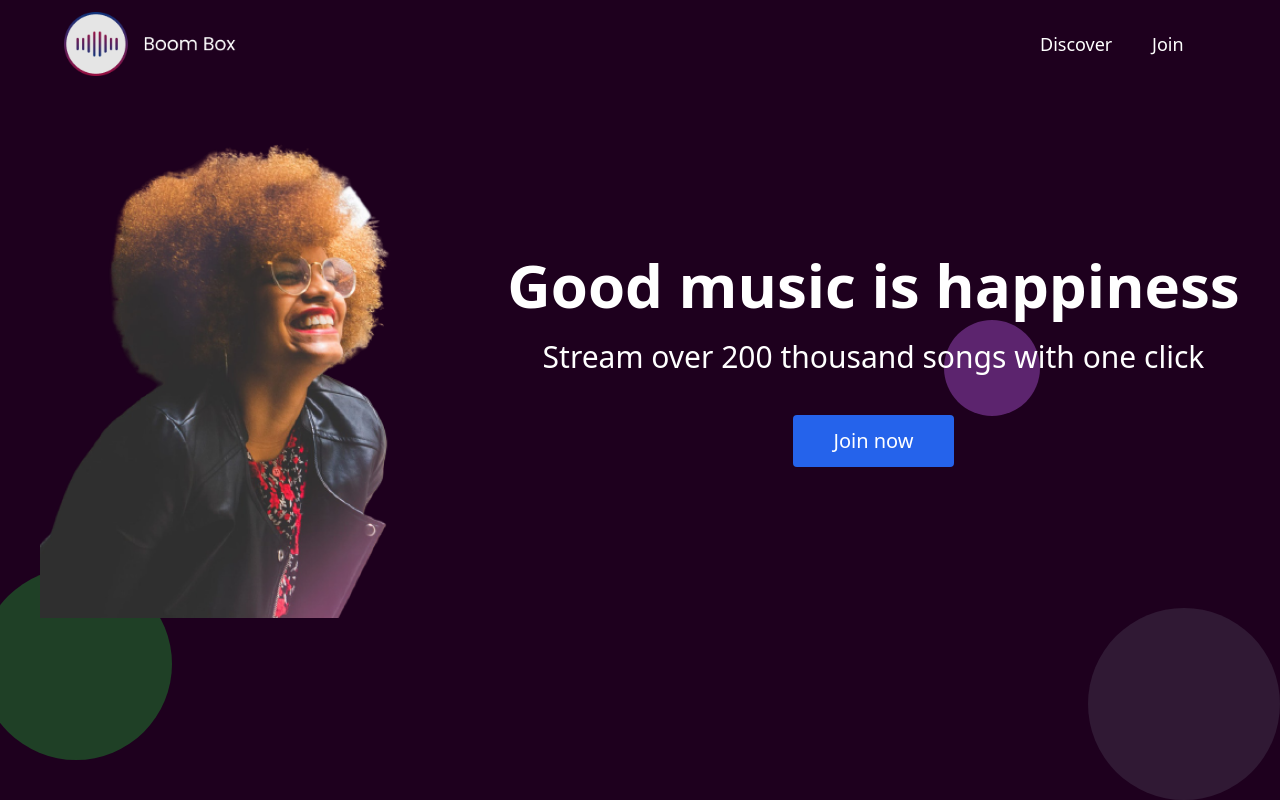
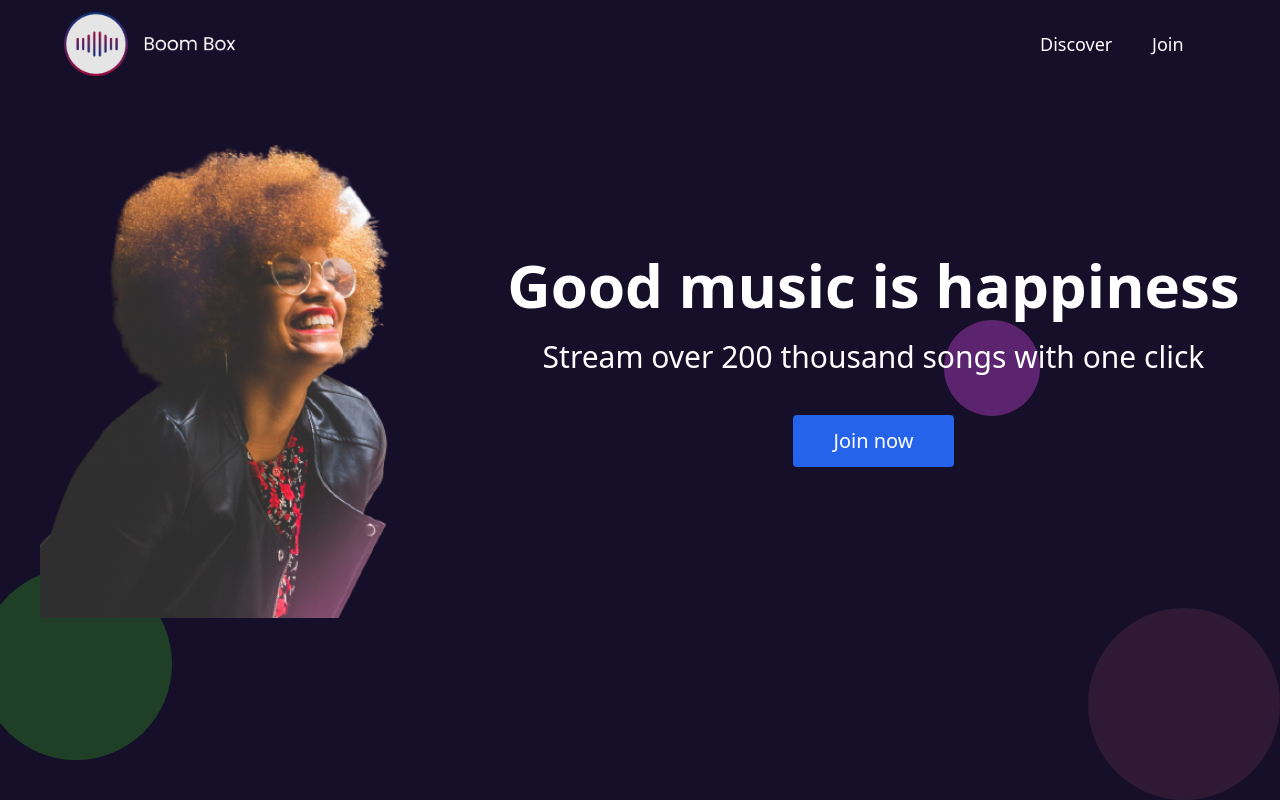
Before and after one commit to agathambrose/boombox-demo, a React (Create React App) app: page / in a window 1280 px wide. Built offline with nearby package versions, Linux system fonts and the light colour scheme.

Commit message:
Update tailwind.config.js

```diff
--- a/tailwind.config.js
+++ b/tailwind.config.js
@@ -5,7 +5,7 @@ module.exports = {
     extend: {
       colors: {
         transparent: "transparent",
-        purply: "#1e001e",
+        purply: "#160F29",
         pulp: "#5C246E",
         pulpy: "#301934",
         palegreen: "#1f4026",
```
